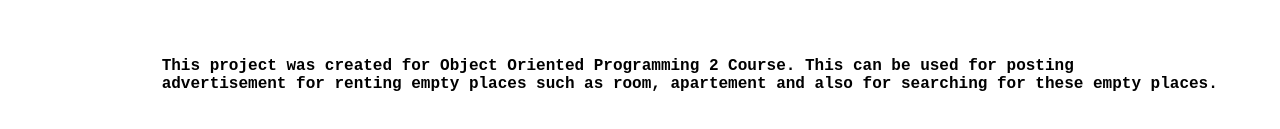
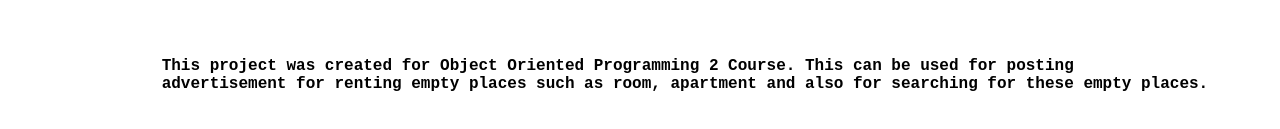
Before and after one commit to ZahinAwosaf/cv, a plain HTML site: page index.html in a window 1280 px wide. Shown: the part 1283-1412 px from the top of the page. Drawn offline with Linux system fonts and the light colour scheme.

Commit message:
Update index.html

```diff
--- a/index.html
+++ b/index.html
@@ -56,7 +56,7 @@
 		Course using JavaFx.</b></pre>
 		<h3><b>	   2. Rent Management System:</b></h3>
 		<pre><b>		This project was created for Object Oriented Programming 2 Course. This can be used for posting
-		advertisement for renting empty places such as room, apartement and also for searching for these empty places.</b></pre>
+		advertisement for renting empty places such as room, apartment and also for searching for these empty places.</b></pre>
 	</pre>
 
 </body>
```
